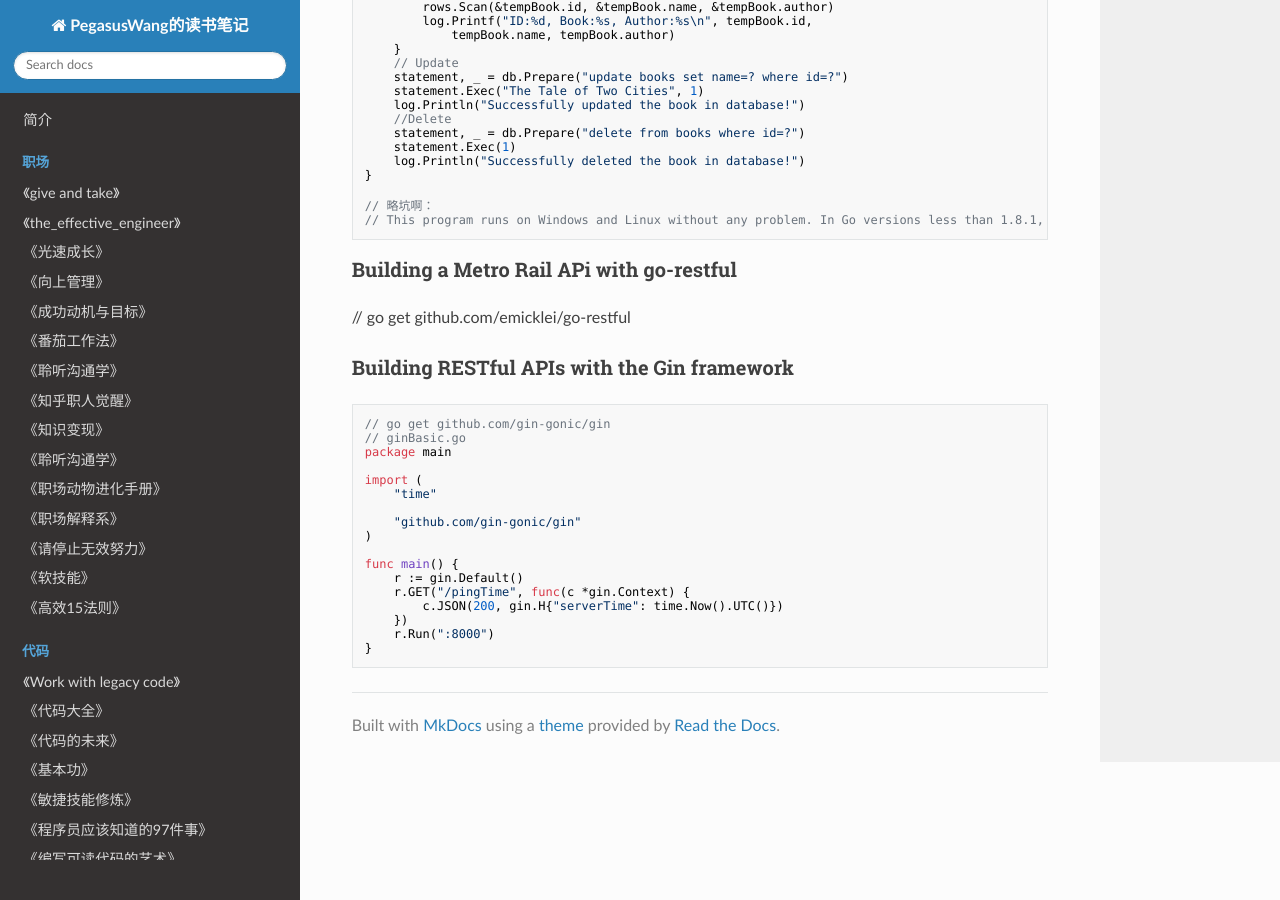
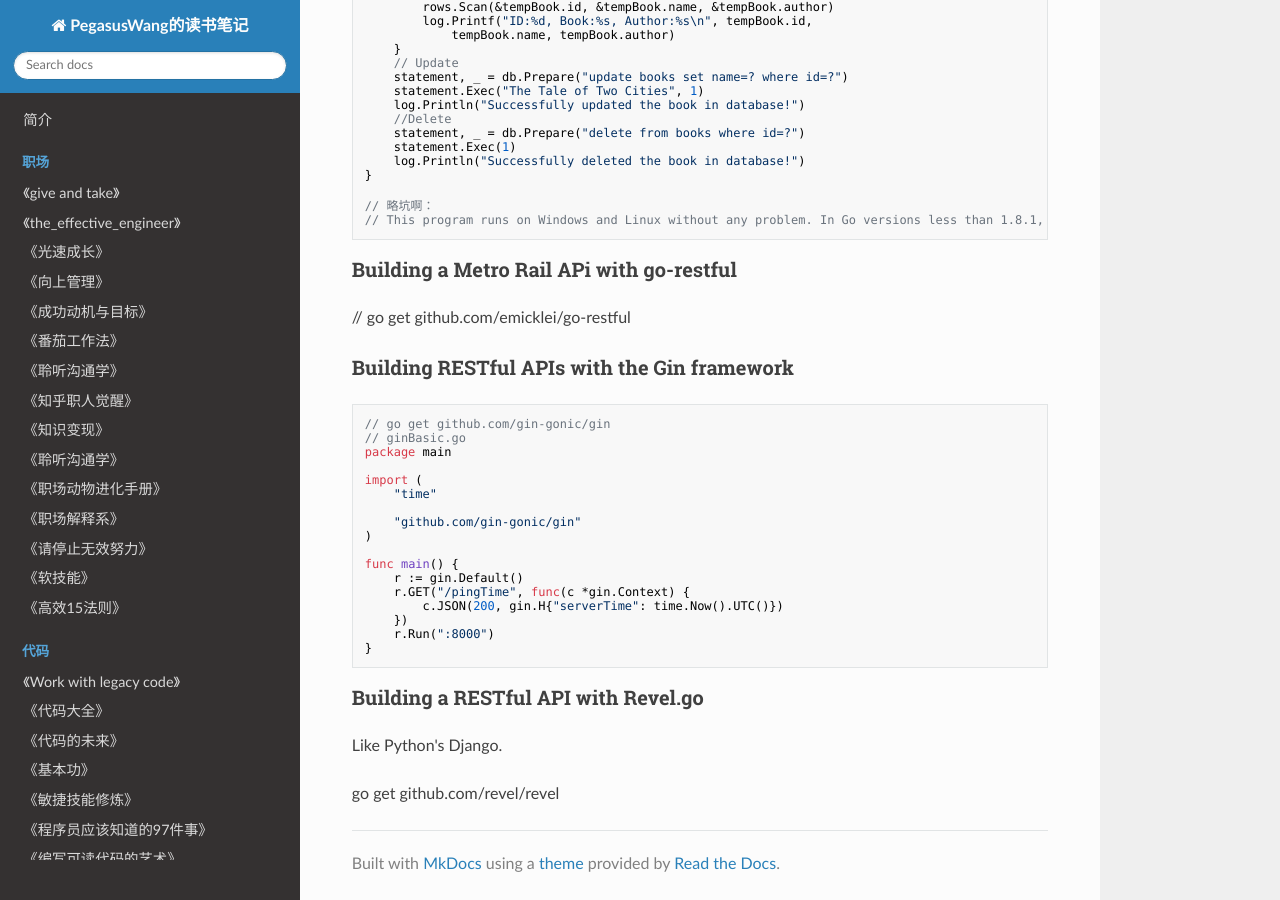
Before and after one commit to PegasusWang/booknotes, an MkDocs documentation site: the page built from docs/golang/building_restful_web_services_with_go/book.md, in a window 1280 px wide and 900 px high, scrolled down 5408 px. Built offline with MkDocs 1.6.1, drawn with Linux system fonts in a browser that asks for light colours; nearby versions of some CDN libraries; old or Windows-style settings are respelled for this version of MkDocs.

Commit message:
reveal.go

````diff
--- a/docs/golang/building_restful_web_services_with_go/book.md
+++ b/docs/golang/building_restful_web_services_with_go/book.md
@@ -383,3 +383,9 @@ func main() {
 	r.Run(":8000")
 }
 ```
+
+### Building a RESTful API with Revel.go
+
+Like Python's Django.
+
+go get github.com/revel/revel
````
Also changed, not shown: 1 other file.
